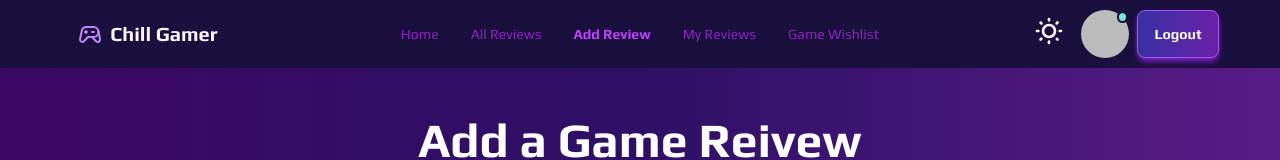
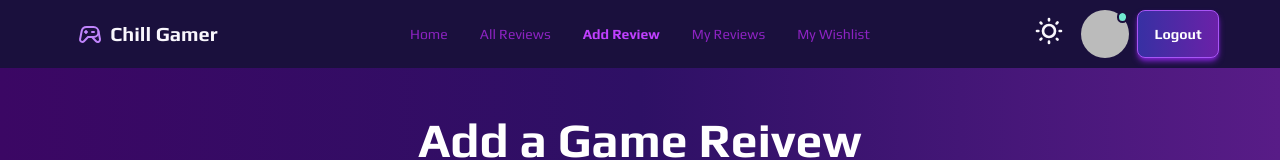
Before and after one commit to Atef-Abrar-Bhuyian/Chill-Gamer-Client, a React (Vite) app: page /addreview in a window 1280 px wide. Shown: the top 160 px of the page. Built offline with nearby package versions, Linux system fonts and the light colour scheme; no server answers; sample sign-in values are in the browser's storage.

Commit message:
readme file modified

```diff
--- a/src/components/Navbar/Navbar.jsx
+++ b/src/components/Navbar/Navbar.jsx
@@ -73,7 +73,7 @@ const Navbar = () => {
                 : "text-[#8d23c2]"
             }
           >
-            Game Wishlist
+            My Wishlist
           </NavLink>
         </li>
       )}
```
Also changed, not shown: 1 other file (tests, documents, lock files or other folders).
